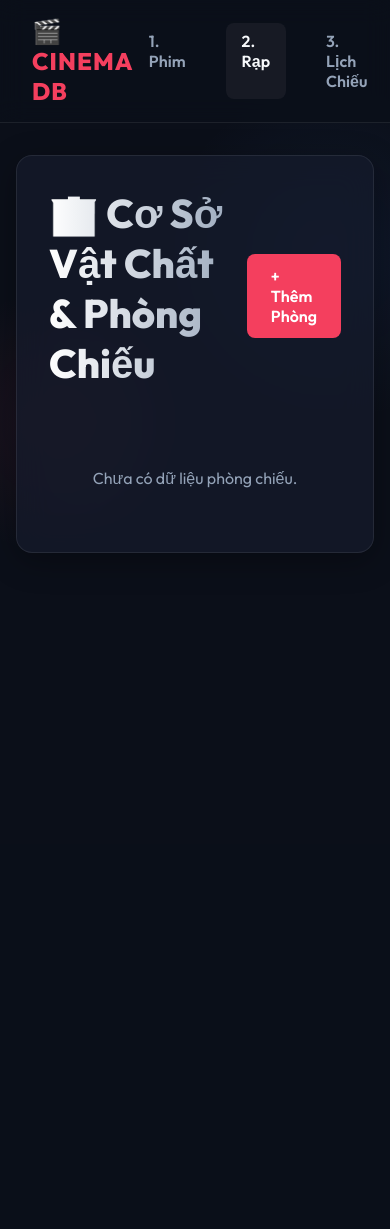
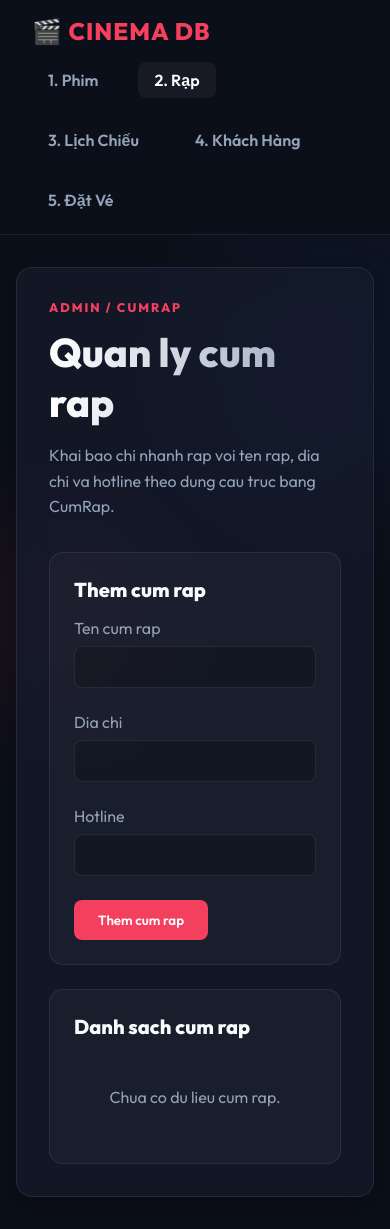
Before and after one commit to nmtoan883/Cinema_management, a Flask app: page /rap/ in a window 390 px wide; the page is wider, and only the part inside the window is pictured. Before the commit the page ends 553 px from the top of that part, so only its background shows below. Run offline with Flask 3, Linux system fonts and the light colour scheme; data that the repository does not hold is empty; parts of the project's set-up code (start-up, migrations or seed data) failed here and were passed over.

Commit message:
Implement CumRap admin management

```diff
--- a/app.py
+++ b/app.py
@@ -1,27 +1,25 @@
 from flask import Flask, render_template
 
-# Khởi tạo ứng dụng Flask
-app = Flask(__name__)
-
-# Import các Blueprint của 5 thành viên
+from modules.dat_ve import dat_ve_bp
+from modules.khach_hang import khach_hang_bp
 from modules.phim import phim_bp
 from modules.rap import rap_bp
 from modules.suat_chieu import suat_chieu_bp
-from modules.khach_hang import khach_hang_bp
-from modules.dat_ve import dat_ve_bp
 
-# Đăng ký Blueprint (Gắn URL cho từng phân hệ)
+app = Flask(__name__)
+app.secret_key = 'cinema-management-secret-key'
+
 app.register_blueprint(phim_bp, url_prefix='/phim')
 app.register_blueprint(rap_bp, url_prefix='/rap')
 app.register_blueprint(suat_chieu_bp, url_prefix='/suatchieu')
 app.register_blueprint(khach_hang_bp, url_prefix='/khachhang')
 app.register_blueprint(dat_ve_bp, url_prefix='/datve')
 
+
 @app.route('/')
 def index():
-    # Trang chủ hiển thị tổng quan
-    return render_template('base.html', title="Trang Chủ")
+    return render_template('base.html', title='Trang Chu')
+
 
 if __name__ == '__main__':
-    # Chạy server ở chế độ debug để tự reload khi sửa code
     app.run(debug=True, port=5000)
--- a/static/style.css
+++ b/static/style.css
@@ -4,7 +4,7 @@
 :root {
     --bg-color: #0b0f19;
     --card-bg: rgba(22, 28, 45, 0.7);
-    --primary: #f43f5e;     /* Rose primary for Cinema feel */
+    --primary: #f43f5e;
     --primary-hover: #e11d48;
     --text-main: #f8fafc;
     --text-muted: #94a3b8;
@@ -27,7 +27,6 @@ body {
         radial-gradient(circle at 85% 30%, rgba(59, 130, 246, 0.08), transparent 25%);
 }
 
-/* Navbar (Glassmorphism) */
 .navbar {
     background: rgba(11, 15, 25, 0.8);
     backdrop-filter: blur(12px);
@@ -65,19 +64,41 @@ body {
     border-radius: 8px;
 }
 
-.nav-links a:hover, .nav-links a.active {
+.nav-links a:hover,
+.nav-links a.active {
     color: var(--text-main);
-    background: rgba(255,255,255,0.05);
+    background: rgba(255, 255, 255, 0.05);
 }
 
-/* Main Container */
 .container {
     max-width: 1200px;
     margin: 2rem auto;
     padding: 0 1rem;
 }
 
-/* Glass Cards */
+.section-heading {
+    display: flex;
+    justify-content: space-between;
+    align-items: flex-start;
+    gap: 1rem;
+    margin-bottom: 2rem;
+}
+
+.eyebrow {
+    color: var(--primary);
+    text-transform: uppercase;
+    letter-spacing: 0.16em;
+    font-size: 0.78rem;
+    font-weight: 700;
+    margin-bottom: 0.75rem;
+}
+
+.section-copy {
+    color: var(--text-muted);
+    line-height: 1.6;
+    max-width: 60ch;
+}
+
 .card {
     background: var(--card-bg);
     backdrop-filter: blur(16px);
@@ -89,7 +110,6 @@ body {
     animation: fadeIn 0.5s ease-out;
 }
 
-/* Typography */
 h1 {
     font-size: 2.5rem;
     margin-bottom: 1rem;
@@ -98,14 +118,19 @@ h1 {
     -webkit-text-fill-color: transparent;
 }
 
-/* Tables */
+h2 {
+    font-size: 1.25rem;
+    margin-bottom: 1rem;
+}
+
 table {
     width: 100%;
     border-collapse: collapse;
     margin-top: 1.5rem;
 }
 
-th, td {
+th,
+td {
     padding: 1rem;
     text-align: left;
     border-bottom: 1px solid var(--border);
@@ -123,7 +148,6 @@ tr:hover {
     background: rgba(255, 255, 255, 0.02);
 }
 
-/* Buttons */
 .btn {
     display: inline-block;
     background: var(--primary);
@@ -143,7 +167,25 @@ tr:hover {
     box-shadow: 0 4px 12px rgba(244, 63, 94, 0.3);
 }
 
-/* Form Inputs */
+.btn-secondary {
+    background: rgba(255, 255, 255, 0.08);
+    color: var(--text-main);
+}
+
+.btn-secondary:hover {
+    background: rgba(255, 255, 255, 0.14);
+    box-shadow: none;
+}
+
+.btn-danger {
+    background: rgba(239, 68, 68, 0.9);
+}
+
+.btn-danger:hover {
+    background: rgba(220, 38, 38, 0.95);
+    box-shadow: 0 4px 12px rgba(239, 68, 68, 0.25);
+}
+
 .form-group {
     margin-bottom: 1.5rem;
 }
@@ -154,7 +196,8 @@ label {
     color: var(--text-muted);
 }
 
-input, select {
+input,
+select {
     width: 100%;
     padding: 0.75rem 1rem;
     background: rgba(0, 0, 0, 0.2);
@@ -165,12 +208,12 @@ input, select {
     transition: border-color 0.3s ease;
 }
 
-input:focus, select:focus {
+input:focus,
+select:focus {
     outline: none;
     border-color: var(--primary);
 }
 
-/* Flashes */
 .flashes {
     list-style: none;
     margin-bottom: 1.5rem;
@@ -194,7 +237,60 @@ input:focus, select:focus {
     border: 1px solid rgba(239, 68, 68, 0.2);
 }
 
-/* Animations */
+.admin-grid {
+    display: grid;
+    grid-template-columns: 340px minmax(0, 1fr);
+    gap: 1.5rem;
+}
+
+.panel {
+    background: rgba(255, 255, 255, 0.03);
+    border: 1px solid var(--border);
+    border-radius: 14px;
+    padding: 1.5rem;
+}
+
+.table-actions {
+    display: flex;
+    gap: 0.75rem;
+    align-items: center;
+}
+
+.table-actions form {
+    margin: 0;
+}
+
+.empty-state {
+    color: var(--text-muted);
+    text-align: center;
+    padding: 2rem;
+}
+
+@media (max-width: 900px) {
+    .navbar {
+        flex-direction: column;
+        gap: 1rem;
+        align-items: flex-start;
+    }
+
+    .nav-links {
+        flex-wrap: wrap;
+    }
+
+    .section-heading {
+        flex-direction: column;
+    }
+
+    .admin-grid {
+        grid-template-columns: 1fr;
+    }
+
+    table {
+        display: block;
+        overflow-x: auto;
+    }
+}
+
 @keyframes fadeIn {
     from { opacity: 0; transform: translateY(10px); }
     to { opacity: 1; transform: translateY(0); }
--- a/templates/rap/index.html
+++ b/templates/rap/index.html
@@ -2,34 +2,76 @@
 
 {% block content %}
 <div class="card">
-    <div style="display: flex; justify-content: space-between; align-items: center; margin-bottom: 2rem;">
-        <h1>🏢 Cơ Sở Vật Chất & Phòng Chiếu</h1>
-        <a href="#" class="btn">+ Thêm Phòng</a>
+    <div class="section-heading">
+        <div>
+            <p class="eyebrow">Admin / CumRap</p>
+            <h1>Quan ly cum rap</h1>
+            <p class="section-copy">Khai bao chi nhanh rap voi ten rap, dia chi va hotline theo dung cau truc bang CumRap.</p>
+        </div>
+        {% if editing_id %}
+        <a href="{{ url_for('rap.index') }}" class="btn btn-secondary">Tao moi</a>
+        {% endif %}
     </div>
 
-    {% if ds_phong %}
+    <div class="admin-grid">
+        <section class="panel">
+            <h2>{{ 'Cap nhat cum rap' if editing_id else 'Them cum rap' }}</h2>
+            <form method="post" action="{{ url_for('rap.sua_cum_rap', ma_cum_rap=editing_id) if editing_id else url_for('rap.them_cum_rap') }}">
+                <div class="form-group">
+                    <label for="TenCumRap">Ten cum rap</label>
+                    <input id="TenCumRap" name="TenCumRap" type="text" value="{{ form_data.TenCumRap or '' }}" required>
+                </div>
+
+                <div class="form-group">
+                    <label for="DiaChi">Dia chi</label>
+                    <input id="DiaChi" name="DiaChi" type="text" value="{{ form_data.DiaChi or '' }}" required>
+                </div>
+
+                <div class="form-group">
+                    <label for="Hotline">Hotline</label>
+                    <input id="Hotline" name="Hotline" type="text" value="{{ form_data.Hotline or '' }}" minlength="9" maxlength="15" inputmode="numeric" pattern="[0-9]{9,15}" required>
+                </div>
+
+                <button type="submit" class="btn">{{ 'Luu thay doi' if editing_id else 'Them cum rap' }}</button>
+            </form>
+        </section>
+
+        <section class="panel">
+            <h2>Danh sach cum rap</h2>
+            {% if ds_cum_rap %}
             <table>
                 <thead>
                     <tr>
-                <th>Mã Phòng</th>
-                <th>Tên Phòng</th>
-                <th>Mã Cụm Rạp</th>
-                <th>Sức Chứa</th>
+                        <th>Ma</th>
+                        <th>Ten cum rap</th>
+                        <th>Dia chi</th>
+                        <th>Hotline</th>
+                        <th>Tac vu</th>
                     </tr>
                 </thead>
                 <tbody>
-            {% for p in ds_phong %}
+                    {% for cum_rap in ds_cum_rap %}
                     <tr>
-                <td>{{ p.MaPhong }}</td>
-                <td><strong>{{ p.TenPhong }}</strong></td>
-                <td>{{ p.MaCumRap }}</td>
-                <td>{{ p.SucChua }} Ghế</td>
+                        <td>{{ cum_rap.MaCumRap }}</td>
+                        <td><strong>{{ cum_rap.TenCumRap }}</strong></td>
+                        <td>{{ cum_rap.DiaChi }}</td>
+                        <td>{{ cum_rap.Hotline }}</td>
+                        <td>
+                            <div class="table-actions">
+                                <a href="{{ url_for('rap.sua_cum_rap', ma_cum_rap=cum_rap.MaCumRap) }}" class="btn btn-secondary">Sua</a>
+                                <form method="post" action="{{ url_for('rap.xoa_cum_rap', ma_cum_rap=cum_rap.MaCumRap) }}" onsubmit="return confirm('Ban co chac muon xoa cum rap nay khong?');">
+                                    <button type="submit" class="btn btn-danger">Xoa</button>
+                                </form>
+                            </div>
+                        </td>
                     </tr>
                     {% endfor %}
                 </tbody>
             </table>
             {% else %}
-    <p style="color: var(--text-muted); text-align: center; padding: 2rem;">Chưa có dữ liệu phòng chiếu.</p>
+            <p class="empty-state">Chua co du lieu cum rap.</p>
             {% endif %}
+        </section>
+    </div>
 </div>
 {% endblock %}
```
Also changed, not shown: modules/rap.py (+146 -4 lines). Lines whose indentation alone changed are shown as unchanged.
